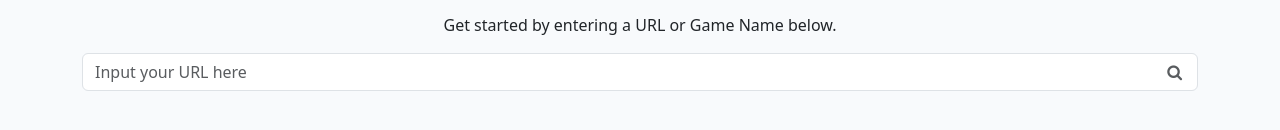
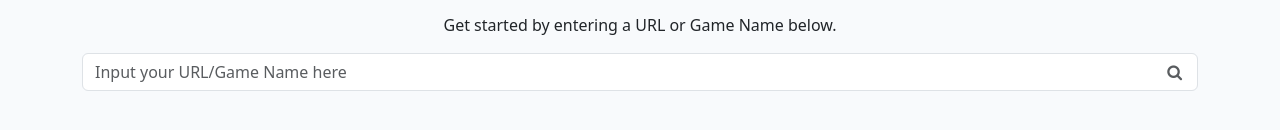
Before and after one commit to Gin-Arata/playnalyze-web-app, a React (Vite) app in the folder frontend/: page / in a window 1280 px wide. Shown: the part 408-538 px from the top of the page. Built offline with nearby package versions, Linux system fonts and the light colour scheme.

Commit message:
fix: placeholder input

```diff
--- a/frontend/src/Dashboard/View.tsx
+++ b/frontend/src/Dashboard/View.tsx
@@ -47,7 +47,7 @@ const View = ({
 								type="search"
 								name="search"
 								className="form-control pe-5"
-								placeholder="Input your URL here"
+								placeholder="Input your URL/Game Name here"
 							/>
 							<i className="fa fa-search position-absolute end-0 top-50 translate-middle-y me-3 fs-6 text-muted" />
 						</form>
@@ -65,7 +65,7 @@ const View = ({
 									type="search"
 									name="search"
 									className="form-control pe-5"
-									placeholder="Input your URL here"
+									placeholder="Input your URL/Game Name here"
 									defaultValue={searchText}
 								/>
 							</form>
```
